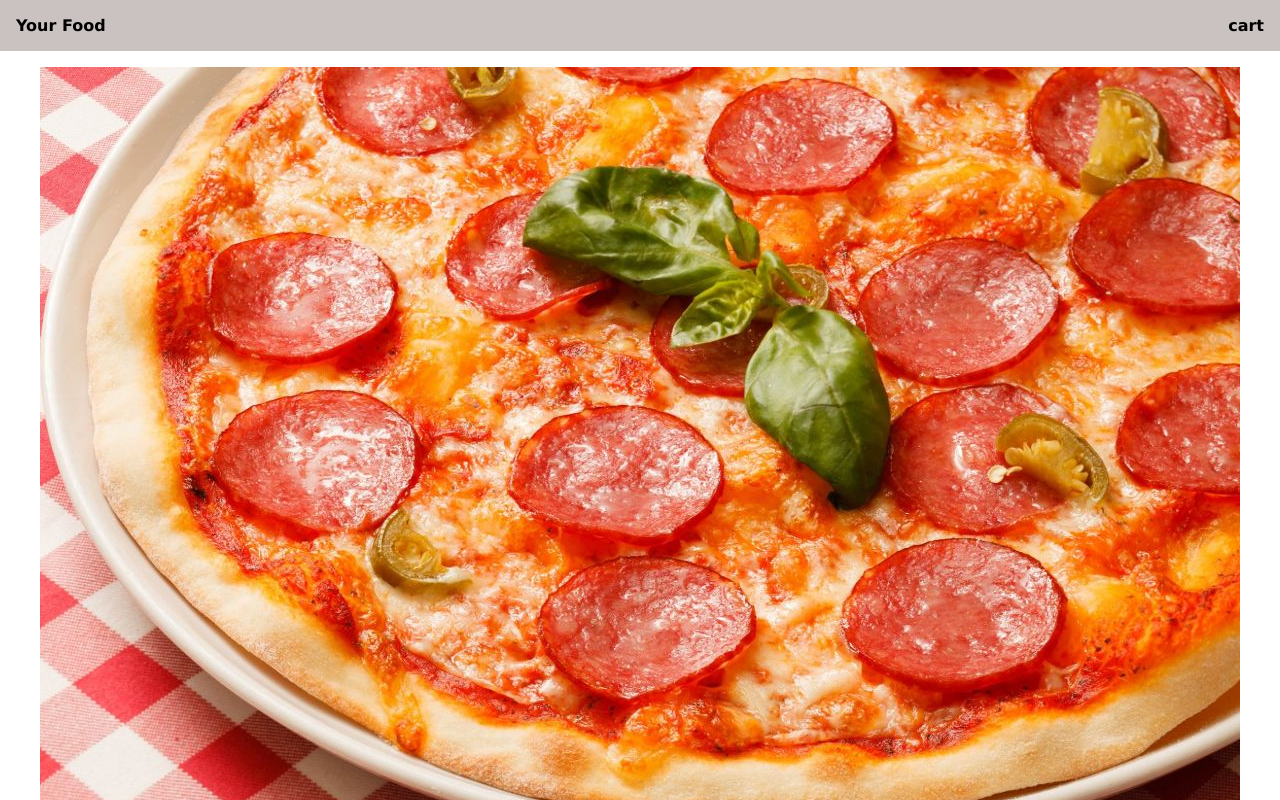
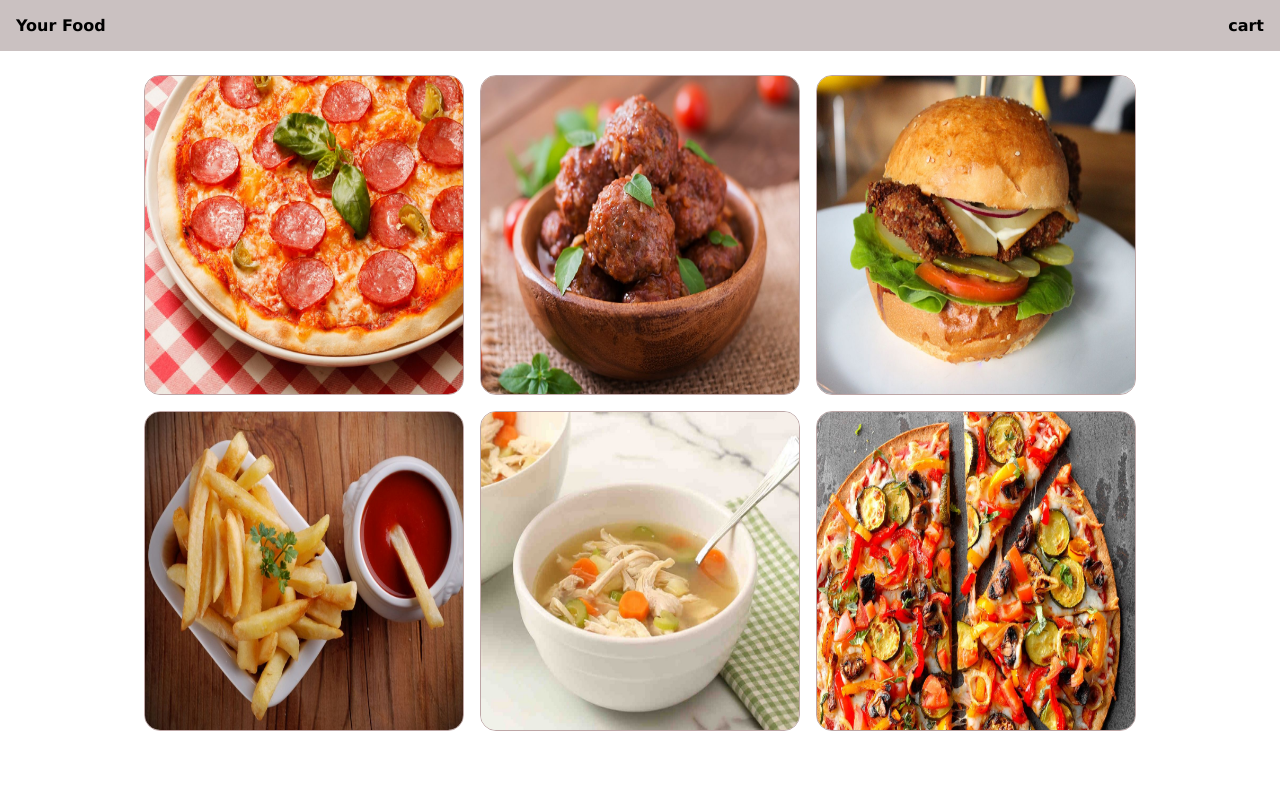
Before and after one commit to ahmedbouzid/build-Your-Food, an Angular app: page / in a window 1280 px wide. Shown: the top 800 px of the page. Built offline with nearby package versions, Linux system fonts and the light colour scheme.

Commit message:
get images

```diff
--- a/src/app/home/home.component.html
+++ b/src/app/home/home.component.html
@@ -1,5 +1,5 @@
 <ul>
   <li  *ngFor="let item of foods">
-    <img src=" {{item}} " alt="">
+    <a href=""><img src=" {{item}} " alt=""></a>
   </li>
 </ul>
--- a/src/app/home/home.component.scss
+++ b/src/app/home/home.component.scss
@@ -0,0 +1,21 @@
+ul {
+  display: flex;
+  justify-content: center;
+  align-items: center;
+  flex-wrap: wrap;
+  padding: 0;
+}
+ul li a {
+  display: flex;
+  height: 20rem;
+  width: 20rem;
+  border: 1px solid rgb(189, 166, 166);
+  border-radius: 1rem;
+  flex-direction: column;
+  overflow: hidden;
+  margin: 0.5rem ;
+  color: rgb(156, 20, 20);
+}
+img {
+  height: 100%;
+}
--- a/src/styles.scss
+++ b/src/styles.scss
@@ -3,6 +3,9 @@
 
 * {
   box-sizing: border-box;
+}
+html {
+  font-size: 1rem;
 }
 body {
   margin: 0;
@@ -18,3 +21,7 @@ ul {
 a {
   text-decoration: none;
 }
+li a:hover {
+  opacity: 80%;
+  cursor: pointer;
+}
```
